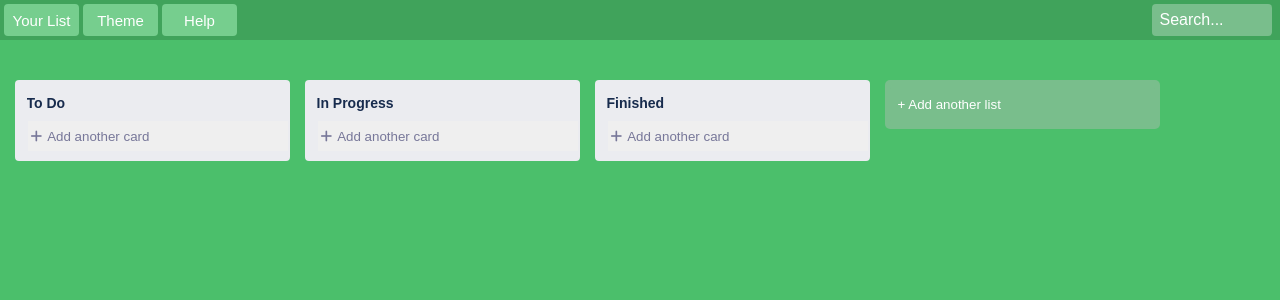
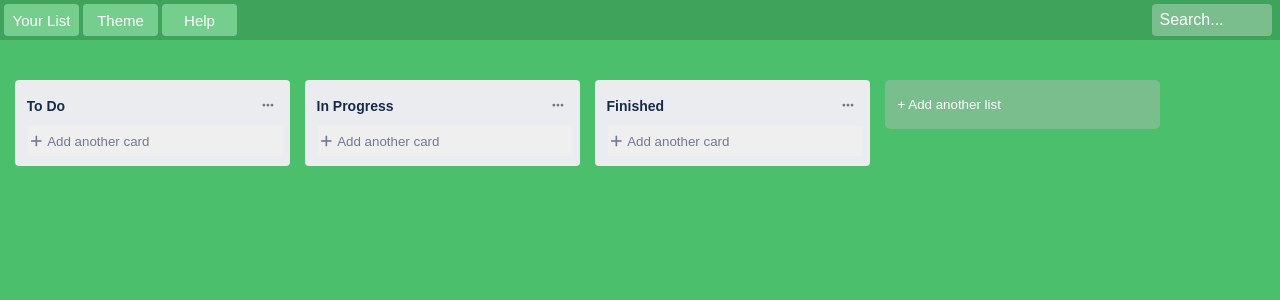
Before and after one commit to Matthave/NewTodoApp, a React (Create React App) app: page / in a window 1280 px wide. Shown: the top 300 px of the page. Built offline with nearby package versions, Linux system fonts and the light colour scheme.

Commit message:
Add delete list function

```diff
--- a/src/components/GlobalStyle/globalStyle.js
+++ b/src/components/GlobalStyle/globalStyle.js
@@ -21,6 +21,7 @@ const GlobalStyle = createGlobalStyle`
   .card{
   display:flex;
   justify-content:space-between;
+  width: 100%;
   word-break: break-all;
   margin: 10px 0px;
   padding: 9px 7.5px;
@@ -47,6 +48,18 @@ const GlobalStyle = createGlobalStyle`
     margin-left:2px;
   }
 
+  .fa-ellipsis-h{
+   padding: 9px ;
+   margin-left:2px;
+   margin-bottom: 5px;
+   font-size: 13px;
+   color: #777;
+   cursor: pointer;
+
+   &:hover{
+    background-color: #dddfe5;
+   }
+  }
 `;
 
 export default GlobalStyle;
--- a/src/components/Main/mainField.js
+++ b/src/components/Main/mainField.js
@@ -119,6 +119,7 @@ const MainField = () => {
         title: inputValue,
         id: newListItem.length,
         tasks: [],
+        activeInput: false,
       },
     ]);
   };
@@ -163,6 +164,22 @@ const MainField = () => {
     setAllList(copyStayElement);
   };
 
+  const clickListOption = (id) => {
+    console.log(newListItem);
+    const listItemCopy = newListItem;
+    const listItemAfterDelete = listItemCopy.filter((list) => list.id !== id);
+    for (let i = 0; i < listItemAfterDelete.length; i++) {
+      listItemAfterDelete[i].id = i;
+    }
+
+    listItemAfterDelete.sort(function (a, b) {
+      return a.id - b.id;
+    });
+
+    console.log(listItemAfterDelete);
+    setAllList(listItemAfterDelete);
+  };
+
   return (
     <StyledMain className="main">
       <StyledListContainer style={{ margin: "0 auto" }}>
@@ -176,6 +193,7 @@ const MainField = () => {
             id={list.id}
             taskEditCard={taskEditCard}
             list={list}
+            clickListOption={clickListOption}
           />
         ))}
       </StyledListContainer>
--- a/src/components/TaskStatus/taskStatus.js
+++ b/src/components/TaskStatus/taskStatus.js
@@ -9,6 +9,9 @@ const StyledTaskSection = styled.section`
   padding: 10px 7.5px;
   margin: 0 auto;
   margin-bottom: 15px;
+  display: flex;
+  flex-wrap: wrap;
+  align-items: center;
 
   @media ${device.laptop} {
     margin-right: 15px;
@@ -16,6 +19,7 @@ const StyledTaskSection = styled.section`
 `;
 
 const StyledInput = styled.input`
+  flex-grow: 1;
   background-color: #ebecf0;
   padding: 5px 4px;
   font-size: 1.4rem;
@@ -83,6 +87,7 @@ const TaskStatus = ({
   addNewCard,
   id,
   taskEditCard,
+  clickListOption,
 }) => {
   const [inputValue, setInputValue] = useState(title);
 
@@ -129,6 +134,10 @@ const TaskStatus = ({
         className="inputs"
         value={inputValue}
       />
+      <span
+        className="fas fa-ellipsis-h"
+        onClick={() => clickListOption(id)}
+      ></span>
       {tasks.map((task) => (
         <div key={task} className="card">
           {task}
```
